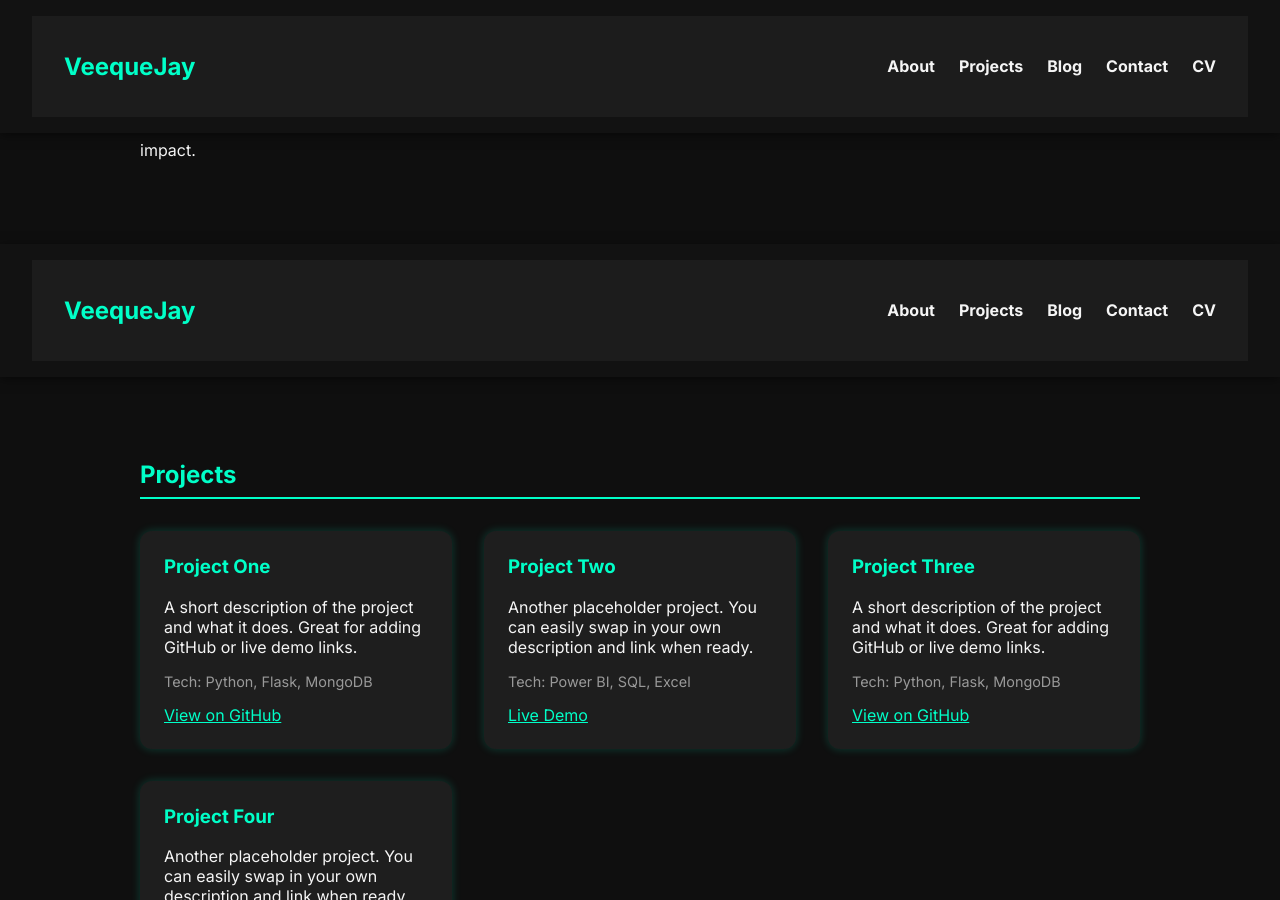
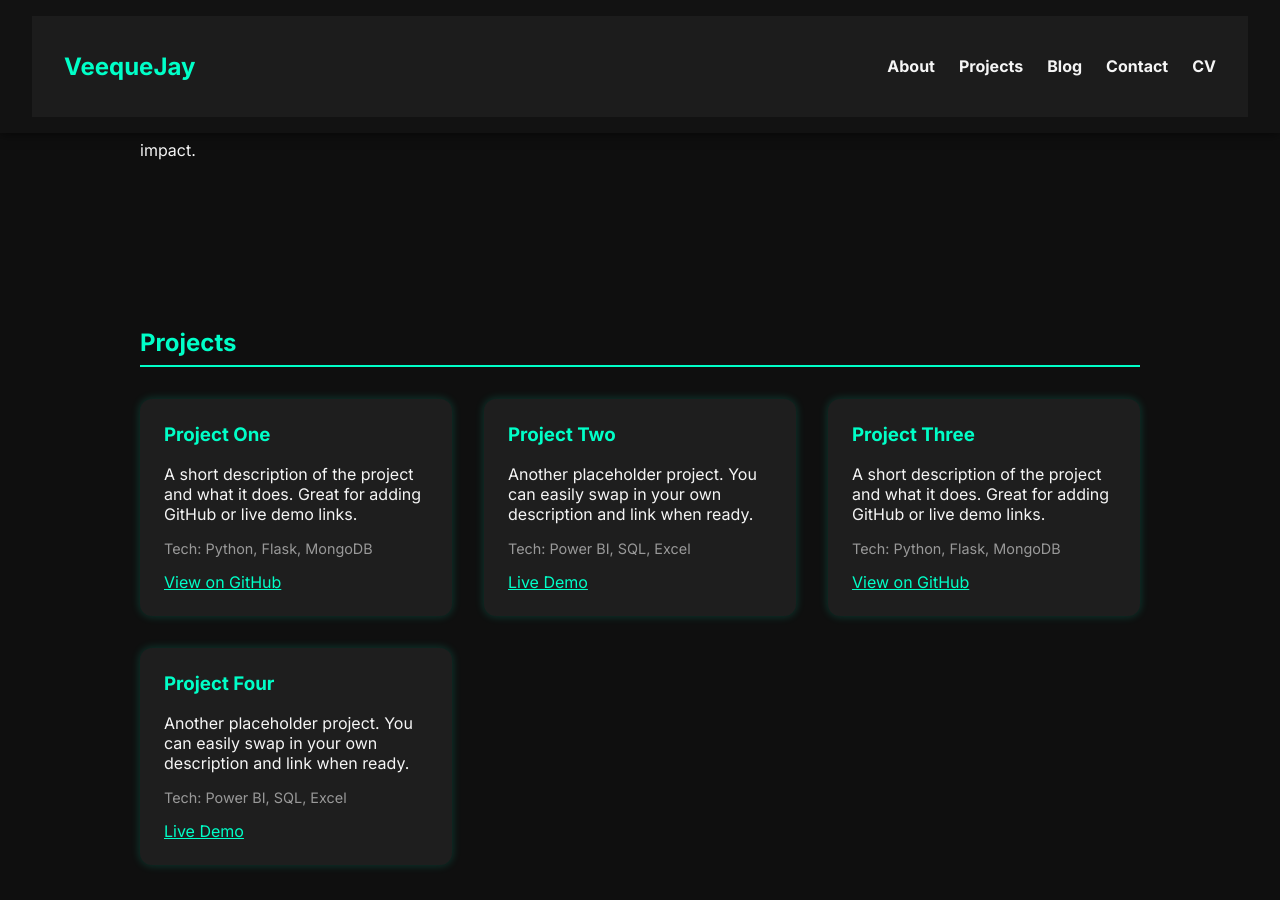
Before and after one commit to VeequeJay/VeequeJay.github.io, a Jekyll site: the page index.html, which Jekyll copies as it is, in a window 1280 px wide and 900 px high, scrolled down 495 px. Built offline with Jekyll 4.4.1, drawn with Linux system fonts in a browser that asks for light colours; some of the changed text lies outside the part shown.

Commit message:
Update index.html

```diff
--- a/index.html
+++ b/index.html
@@ -95,18 +95,6 @@
     </p>
   </section>
 
-  <header style="position: sticky; top: 0; background: #121212; padding: 1rem 2rem; z-index: 1000; box-shadow: 0 2px 10px rgba(0,0,0,0.5);">
-  <nav style="display: flex; justify-content: space-between; align-items: center;">
-    <h1 style="color: #00ffc8;">VeequeJay</h1>
-    <ul style="display: flex; gap: 1.5rem; list-style: none; margin: 0; padding: 0;">
-      <li><a href="#about" style=\"color: #f5f5f5; text-decoration: none;\">About</a></li>
-      <li><a href="#projects" style=\"color: #f5f5f5; text-decoration: none;\">Projects</a></li>
-      <li><a href="blog" style=\"color: #f5f5f5; text-decoration: none;\">Blog</a></li>
-      <li><a href="#contact" style=\"color: #f5f5f5; text-decoration: none;\">Contact</a></li>
-      <li><a href="#cv" style=\"color: #f5f5f5; text-decoration: none;\">CV</a></li>
-    </ul>
-  </nav>
-</header>
 
 
   <section id="projects" style="padding: 4rem 2rem; max-width: 1000px; margin: auto; color: #f5f5f5;" data-aos="fade-up">
@@ -144,19 +132,6 @@
   </div>
 </section>
 
-<header style="position: sticky; top: 0; background: #121212; padding: 1rem 2rem; z-index: 1000; box-shadow: 0 2px 10px rgba(0,0,0,0.5);">
-  <nav style="display: flex; justify-content: space-between; align-items: center;">
-    <h1 style="color: #00ffc8;">VeequeJay</h1>
-    <ul style="display: flex; gap: 1.5rem; list-style: none; margin: 0; padding: 0;">
-      <li><a href="#about" style=\"color: #f5f5f5; text-decoration: none;\">About</a></li>
-      <li><a href="#projects" style=\"color: #f5f5f5; text-decoration: none;\">Projects</a></li>
-      <li><a href="blog" style=\"color: #f5f5f5; text-decoration: none;\">Blog</a></li>
-      <li><a href="#contact" style=\"color: #f5f5f5; text-decoration: none;\">Contact</a></li>
-      <li><a href="#cv" style=\"color: #f5f5f5; text-decoration: none;\">CV</a></li>
-    </ul>
-  </nav>
-</header>
-
 
   <section id="blog" data-aos="fade-up">
     <h2>Blog</h2>
@@ -165,18 +140,6 @@
       </p>
   </section>
 
-  <header style="position: sticky; top: 0; background: #121212; padding: 1rem 2rem; z-index: 1000; box-shadow: 0 2px 10px rgba(0,0,0,0.5);">
-  <nav style="display: flex; justify-content: space-between; align-items: center;">
-    <h1 style="color: #00ffc8;">VeequeJay</h1>
-    <ul style="display: flex; gap: 1.5rem; list-style: none; margin: 0; padding: 0;">
-      <li><a href="#about" style=\"color: #f5f5f5; text-decoration: none;\">About</a></li>
-      <li><a href="#projects" style=\"color: #f5f5f5; text-decoration: none;\">Projects</a></li>
-      <li><a href="blog" style=\"color: #f5f5f5; text-decoration: none;\">Blog</a></li>
-      <li><a href="#contact" style=\"color: #f5f5f5; text-decoration: none;\">Contact</a></li>
-      <li><a href="#cv" style=\"color: #f5f5f5; text-decoration: none;\">CV</a></li>
-    </ul>
-  </nav>
-</header>
 
   <section id="contact" style="padding: 4rem 2rem; max-width: 1000px; margin: auto; color: #f5f5f5;" data-aos="fade-up">
   <h2 style="color: #00ffc8; border-bottom: 2px solid #00ffc8; padding-bottom: 0.5rem;">Contact</h2>
@@ -202,20 +165,6 @@
 </section>
 
 
-  <header style="position: sticky; top: 0; background: #121212; padding: 1rem 2rem; z-index: 1000; box-shadow: 0 2px 10px rgba(0,0,0,0.5);">
-  <nav style="display: flex; justify-content: space-between; align-items: center;">
-    <h1 style="color: #00ffc8;">VeequeJay</h1>
-    <ul style="display: flex; gap: 1.5rem; list-style: none; margin: 0; padding: 0;">
-      <li><a href="#about" style=\"color: #f5f5f5; text-decoration: none;\">About</a></li>
-      <li><a href="#projects" style=\"color: #f5f5f5; text-decoration: none;\">Projects</a></li>
-      <li><a href="blog" style=\"color: #f5f5f5; text-decoration: none;\">Blog</a></li>
-      <li><a href="#contact" style=\"color: #f5f5f5; text-decoration: none;\">Contact</a></li>
-      <li><a href="#cv" style=\"color: #f5f5f5; text-decoration: none;\">CV</a></li>
-    </ul>
-  </nav>
-</header>
-
-
   <section id="cv" data-aos="fade-up">
     <h2>CV</h2>
     <p><a href="cv.pdf" target="_blank" style="color: #00ffc8;">Download My CV</a></p>
```
